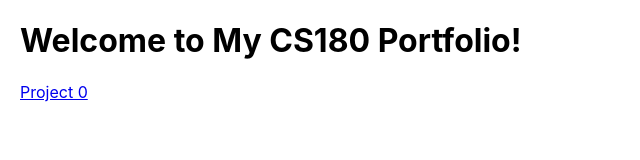
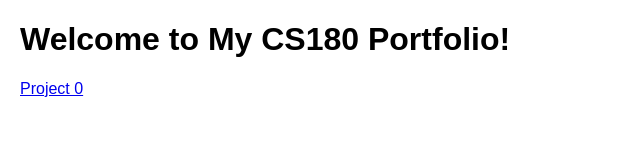
Before and after one commit to ianalin123/ianalin123.github.io, a plain HTML site: page index.html in a window 1280 px wide. Shown: the whole page, without its empty margins (0-640 px from the left). Drawn offline with Linux system fonts and the light colour scheme.

Commit message:
Update index.html

```diff
--- a/index.html
+++ b/index.html
@@ -4,12 +4,12 @@
     <title>My Portfolio</title>
     <style>
         body {
-            font-family: Inter, sans-serif;
+            font-family: Arial, sans-serif;
             margin: 20px;
         }
     </style>
 </head>
 <body>
     <h1>Welcome to My CS180 Portfolio!</h1>
-    <a href="./1/index.html">Project 0</a>
+    <a href="./0/index.html">Project 0</a>
 </body>
```
